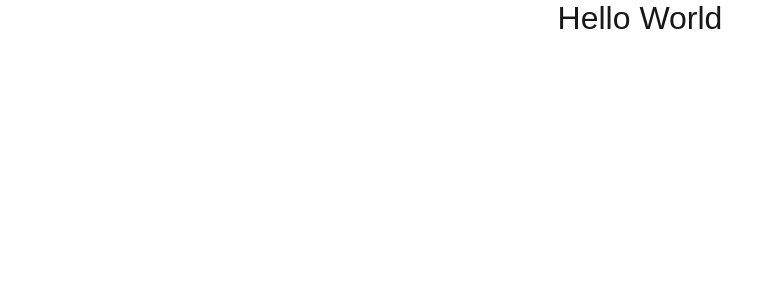
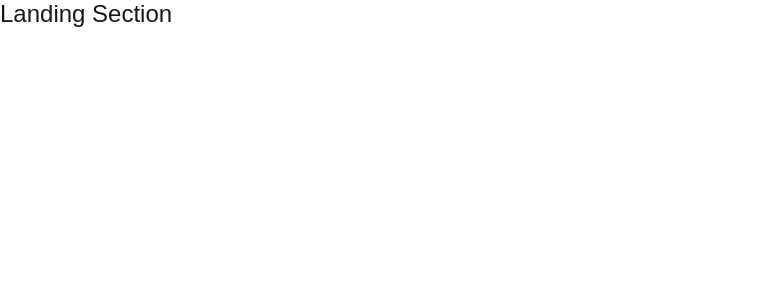
Before and after one commit to hexblend/coffeeMachine, a React (Create React App) app: page / in a window 1280 px wide. Shown: the top 300 px of the page, without its empty margins (0-782 px from the left). Built offline with nearby package versions, Linux system fonts and the light colour scheme; a web font is replaced by a local one.

Commit message:
Basic component

```diff
--- a/src/App.js
+++ b/src/App.js
@@ -1,17 +1,13 @@
 import React, { Component } from 'react';
 import './Assets/scss/main.scss';
+
+import Landing from './Components/Sections/Landing';
 
 class App extends Component {
   render() {
     return (
       <div className="App">
-        <div className="container">
-          <div className="row">
-            <div className="col-12">
-              <h1>Hello World</h1>
-            </div>
-          </div>
-        </div>
+        <Landing />
       </div>
     );
   }
--- /dev/null
+++ b/src/Components/Sections/Landing.js
@@ -0,0 +1,11 @@
+import React from 'react';
+
+const Landing = () => {
+    return (
+        <section className="landing-section">
+            <h1>Landing Section</h1>
+        </section>
+    );
+}
+
+export default Landing;
```
